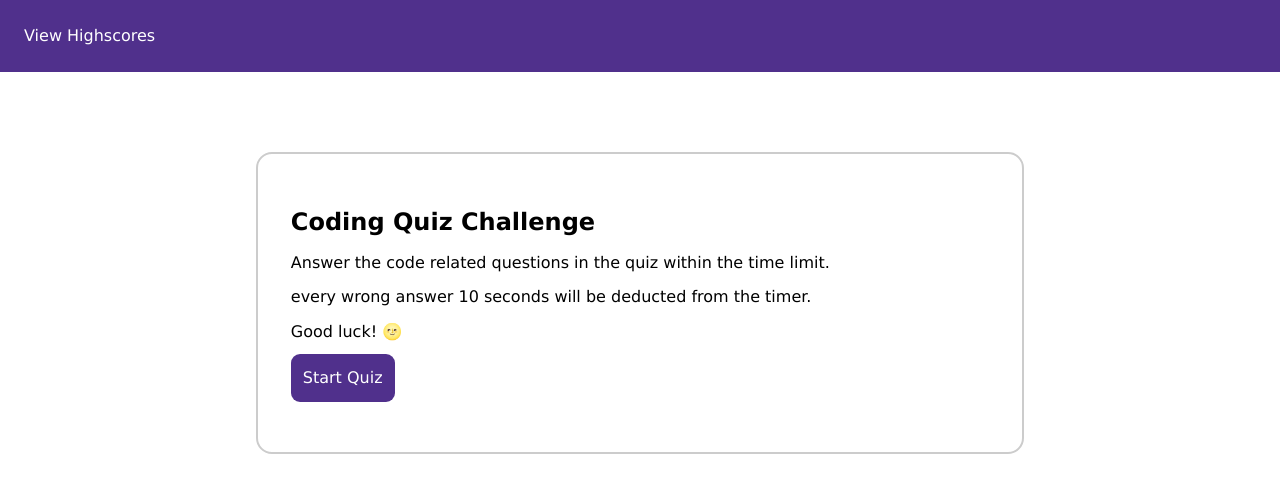
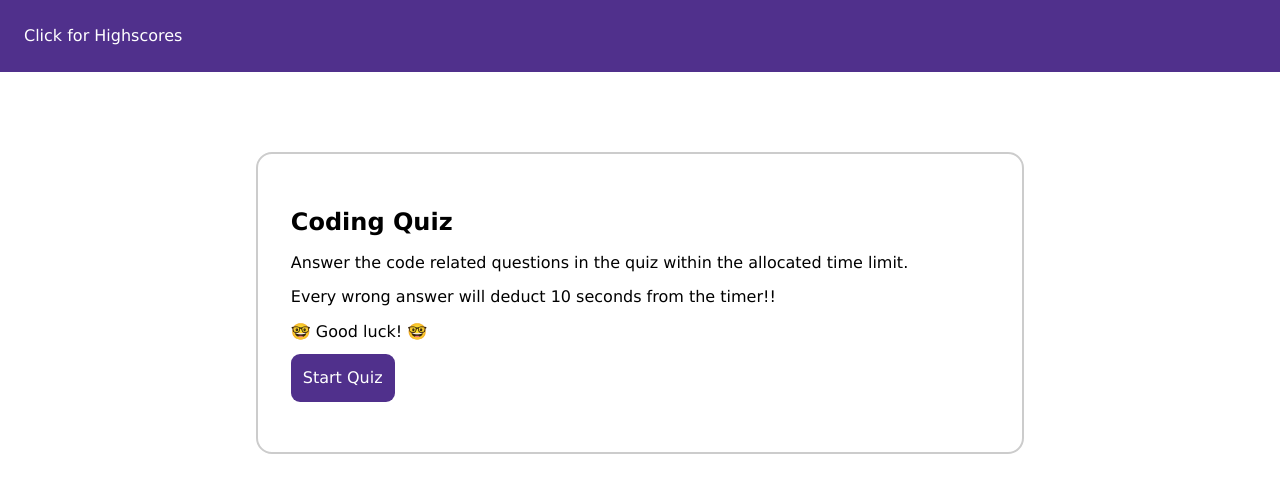
Before and after one commit to aminahayat/Code-Quick-Javascript-, a plain HTML site: page index.html in a window 1280 px wide. Drawn offline with Linux system fonts and the light colour scheme.

Commit message:
git commit

```diff
--- a/index.html
+++ b/index.html
@@ -11,7 +11,7 @@
 
 <body>
     <header>
-        <a id=js-view-leaderboard>View Highscores <i class="fas fa-hand-point-left fa-lg"></i>
+        <a id=js-view-leaderboard> Click for Highscores<i class="fas fa-hand-point-left fa-lg"></i>
         </i></a>
 
         <div class="remaining-time remaining-time--visible">
@@ -21,10 +21,10 @@
     </header>
     <main>
         <section id="js-section-intro" class="active">
-                <h1> Coding Quiz Challenge</h1>
-                <p>Answer the code related questions in the quiz within the time limit.</p>
-                <p> every wrong answer 10 seconds will be deducted from the timer.</p>
-                <p>  Good luck! 🌝 </p>
+                <h1> Coding Quiz </h1>
+                <p>Answer the code related questions in the quiz within the allocated time limit.</p>
+                <p> Every wrong answer will deduct 10 seconds from the timer!! </p>
+                <p> 🤓 Good luck! 🤓 </p>
             <button id="js-quiz-start" class="button button--primary">Start Quiz</button>
         </section>
 
```
